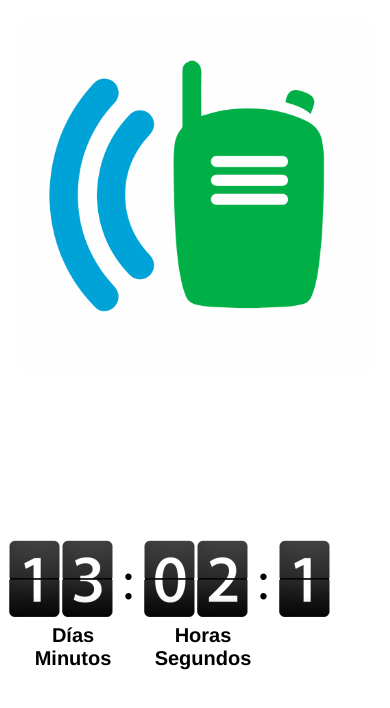
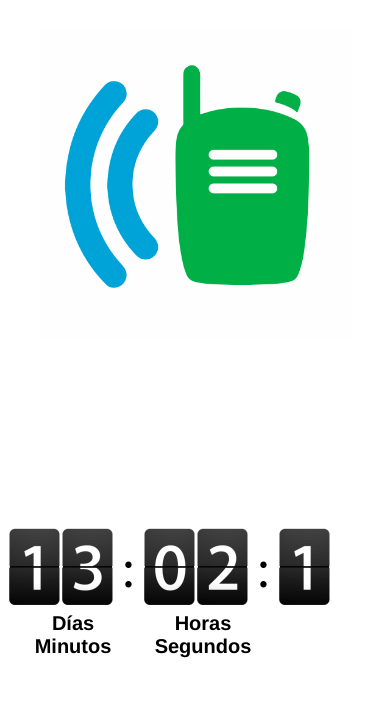
Before and after one commit to exefire/appviper, a plain HTML site: page index.html in a window 390 px wide. Shown: the part 108-816 px from the top of the page. Drawn offline with Linux system fonts and the light colour scheme; some packages are replaced by stand-ins of ours.

Commit message:
Correccion

```diff
--- a/index.html
+++ b/index.html
@@ -3,14 +3,14 @@
 <head>
 <meta http-equiv="content-type" content="text/html; charset=UTF-8" />
 <title>Countdown</title>
-<meta name="viewport" content="width=600, user-scalable=no">
+<meta name="viewport" content="width=650, user-scalable=no">
 <script src="js/jquery.min.js" type="text/javascript" charset="utf-8"></script>
 <script src="js/jquery.countdown.js" type="text/javascript" charset="utf-8"></script>
 <script src="js/moment.min.js" type="text/javascript" charset="utf-8"></script>
 <script type="text/javascript" charset="utf-8" src="cordova.js"></script>
 <script type="text/javascript">
 $(function(){
-	$("#logo").width( $(window).width()*0.9 );
+	$("#logo").width( $(window).width()*0.8 );
 	var ahora = new Date();
 	var end = moment('2014-08-01 00:00:00').unix();
 	var ahora = moment(ahora).unix();
```
Also changed, not shown: icons/ios/icon-iphone-114.png, icons/ios/icon-iphone-120.png, icons/ios/icon-iphone-144.png, icons/ios/icon-iphone-57.png, icons/ios/icon-iphone-72.png, splash/ios/Default-Landscape.png, splash/ios/Default-Portrait.png, splash/ios/Default.png, splash/ios/Default_at_2x.png, splash/ios/Default_iphone5.png.
